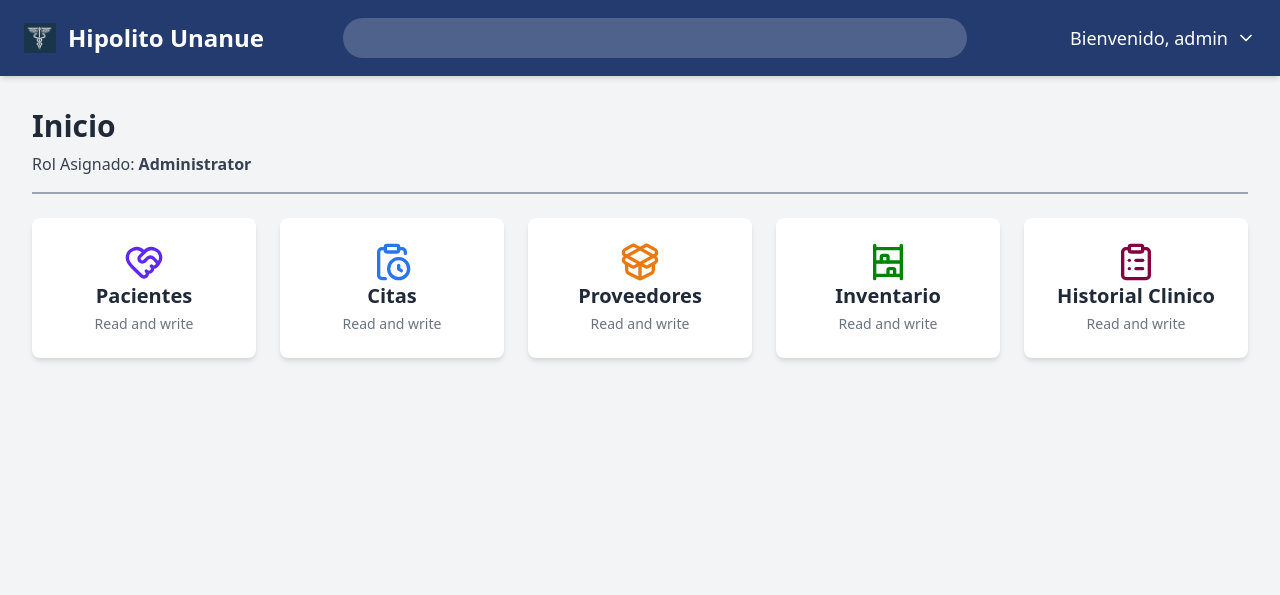
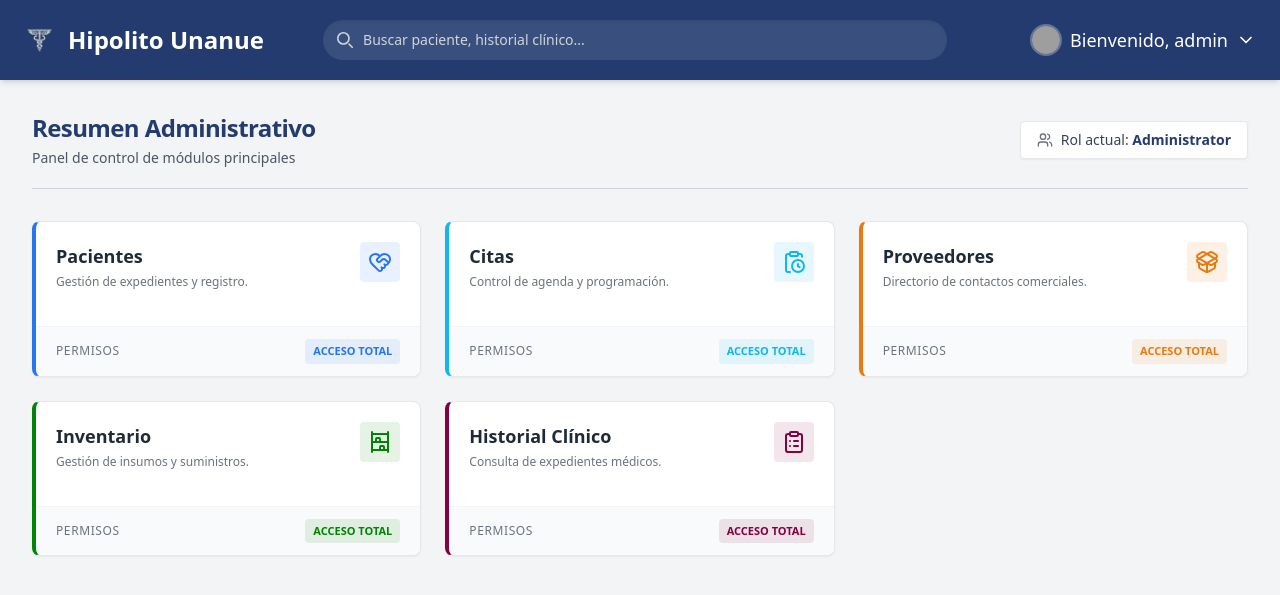
Before and after one commit to kerwinfidelqr-gif/clinica, a Django app: page /dashboard/ in a window 1280 px wide. Shown: the top 595 px of the page. Run offline with Django 5.2, Linux system fonts and the light colour scheme; a user stored in the database is signed in; data comes from the database, SQL or seed files in the repository; some libraries are stand-ins or nearby versions; grey boxes are pictures that could not be loaded.

Commit message:
Actualizacion del login y dashboard

```diff
--- a/core/templates/core/base.html
+++ b/core/templates/core/base.html
@@ -13,20 +13,30 @@
             class="container mx-auto px-4 py-4 flex flex-col md:flex-row justify-between items-center space-y-4 md:space-y-0">
             <a href="{% url 'dashboard' %}"
                 class="flex items-center space-x-3 text-2xl font-bold rounded-lg px-2 py-1 transition-all hover:bg-white/10">
-                <img src="{% static 'img/logoCli.png' %}" alt="HIPOLITO UNANUE" class="h-8 w-8 object-contain">
+                <img src="{% static 'img/LogoClinica.png' %}" alt="HIPOLITO UNANUE" class="h-8 w-8 object-contain">
                 <span>Hipolito Unanue</span>
             </a>
-            <div class="relative w-full md:w-1/2">
+            <div class="relative w-full md:w-1/2 group">
+                <div class="absolute inset-y-0 left-0 pl-3.5 flex items-center pointer-events-none">
+                    <svg class="w-4 h-4 text-gray-300 group-focus-within:text-white transition-colors duration-300"
+                        aria-hidden="true" xmlns="http://www.w3.org/2000/svg" fill="none" viewBox="0 0 20 20">
+                        <path stroke="currentColor" stroke-linecap="round" stroke-linejoin="round" stroke-width="2"
+                            d="m19 19-4-4m0-7A7 7 0 1 1 1 8a7 7 0 0 1 14 0Z" />
+                    </svg>
+                </div>
                 <input type="text" id="transaction-input"
-                    class="w-full bg-white/20 text-white rounded-full py-2 pl-10 pr-4 focus:outline-none focus:ring-2 focus:ring-white/50 placeholder-gray-300">
+                    class="w-full bg-white/10 hover:bg-white/20 text-white text-sm rounded-full py-2.5 pl-10 pr-4 transition-all duration-300 focus:outline-none focus:ring-2 focus:ring-white/50 focus:bg-white/20 placeholder-gray-300 shadow-inner"
+                    placeholder="Buscar paciente, historial clínico...">
             </div>
             <div class="flex items-center space-x-6">
                 <div id="nav-links-desktop" class="hidden md:flex space-x-6">
-
                 </div>
                 <div class="relative">
                     <button id="user-menu-button"
                         class="flex items-center space-x-2 text-lg font-medium transition-all hover:bg-white/10 p-2 rounded-lg">
+
+                        <img src="https://ui-avatars.com/api/?name={{ user.first_name|default:user.username }}&background=ffffff&color=233b6e"
+                            alt="Perfil" class="w-8 h-8 rounded-full object-cover border-2 border-white/30">
                         <span>Bienvenido, {{ user.first_name|default:user.username }}</span>
                         <svg xmlns="http://www.w3.org/2000/svg" width="20" height="20" viewBox="0 0 24 24" fill="none"
                             stroke="currentColor" stroke-width="2" stroke-linecap="round" stroke-linejoin="round"
@@ -47,7 +57,7 @@
                             </svg>
                             <span class="ml-2">Perfil</span>
                         </a>
-                        <a href="{% url 'logout' %}" class="flex items-center px-4 py-2 hover:bg-gray-200">
+                        <a href="{% url 'logout' %}" class="flex items-center px-4 py-2 hover:bg-gray-200 text-red-600">
                             <svg xmlns="http://www.w3.org/2000/svg" width="16" height="16" viewBox="0 0 24 24"
                                 fill="none" stroke="currentColor" stroke-width="2" stroke-linecap="round"
                                 stroke-linejoin="round" class="lucide lucide-log-out">
--- a/core/templates/core/dashboard.html
+++ b/core/templates/core/dashboard.html
@@ -2,60 +2,140 @@
 {% load static %}
 {% block title %}Dashboard{% endblock %}
 {% block content %}
-<h2 class="text-3xl font-bold text-gray-800 mb-2">Inicio</h2>
-<p class="mb-6 border-b-2 border-gray-400 pb-4 text-gray-700">
-    Rol Asignado: <strong>{{ roles|join:", " }}</strong>
-</p>
-<div class="grid grid-cols-2 md:grid-cols-3 lg:grid-cols-4 xl:grid-cols-5 gap-6">
+<div class="border-b border-gray-300 pb-5 mb-8 flex flex-col md:flex-row md:items-center justify-between bg-transparent">
+    <div>
+        <h2 class="text-2xl font-bold text-[#233b6e] tracking-tight">Resumen Administrativo</h2>
+        <p class="text-sm text-gray-600 mt-1">Panel de control de módulos principales</p>
+    </div>
+    <div class="mt-4 md:mt-0 flex items-center gap-2 text-sm text-gray-700 bg-white border border-gray-200 px-4 py-2 rounded shadow-sm">
+        <svg xmlns="http://www.w3.org/2000/svg" width="16" height="16" viewBox="0 0 24 24" fill="none" stroke="currentColor" stroke-width="2" stroke-linecap="round" stroke-linejoin="round" class="text-gray-500"><path d="M16 21v-2a4 4 0 0 0-4-4H6a4 4 0 0 0-4 4v2"/><circle cx="9" cy="7" r="4"/><path d="M22 21v-2a4 4 0 0 0-3-3.87"/><path d="M16 3.13a4 4 0 0 1 0 7.75"/></svg>
+        <span>Rol actual: <strong class="text-[#233b6e] font-bold">{{ roles|join:", " }}</strong></span>
+    </div>
+</div>
+<div class="grid grid-cols-1 md:grid-cols-2 xl:grid-cols-3 gap-6">
     {% if permissions.pacientes > 0 %}
-    <a href="#" class="bg-white p-6 rounded-lg shadow-md hover:shadow-lg transition-all duration-300 transform hover:-translate-y-1">
-        <div class="flex flex-col items-center text-center">
-            <svg xmlns="http://www.w3.org/2000/svg" width="40" height="40" viewBox="0 0 24 24" fill="none" stroke="#5e28f0" stroke-width="2" stroke-linecap="round" stroke-linejoin="round" class="lucide lucide-heart-handshake-icon lucide-heart-handshake"><path d="M19.414 14.414C21 12.828 22 11.5 22 9.5a5.5 5.5 0 0 0-9.591-3.676.6.6 0 0 1-.818.001A5.5 5.5 0 0 0 2 9.5c0 2.3 1.5 4 3 5.5l5.535 5.362a2 2 0 0 0 2.879.052 2.12 2.12 0 0 0-.004-3 2.124 2.124 0 1 0 3-3 2.124 2.124 0 0 0 3.004 0 2 2 0 0 0 0-2.828l-1.881-1.882a2.41 2.41 0 0 0-3.409 0l-1.71 1.71a2 2 0 0 1-2.828 0 2 2 0 0 1 0-2.828l2.823-2.762"/></svg>
-            <h3 class="text-xl font-semibold text-gray-800">Pacientes</h3>
-            <p class="text-gray-500 text-sm mt-1">{% if permissions.pacientes == 1 %}View only{% else %}Read and write{% endif %}</p>
+    <a href="#" class="group bg-white rounded-lg border border-gray-200 border-l-4 border-l-[#2875f0] shadow-sm hover:shadow-md transition-all duration-200 flex flex-col h-full">
+        <div class="p-5 flex-grow">
+            <div class="flex justify-between items-start mb-4">
+                <div>
+                    <h3 class="text-lg font-bold text-gray-800">Pacientes</h3>
+                    <p class="text-xs text-gray-500 mt-1">Gestión de expedientes y registro.</p>
+                </div>
+                <div class="p-2 bg-[#2875f0]/10 rounded text-[#2875f0]">
+                    <svg xmlns="http://www.w3.org/2000/svg" width="24" height="24" viewBox="0 0 24 24" fill="none" stroke="currentColor" stroke-width="2" stroke-linecap="round" stroke-linejoin="round"><path d="M19.414 14.414C21 12.828 22 11.5 22 9.5a5.5 5.5 0 0 0-9.591-3.676.6.6 0 0 1-.818.001A5.5 5.5 0 0 0 2 9.5c0 2.3 1.5 4 3 5.5l5.535 5.362a2 2 0 0 0 2.879.052 2.12 2.12 0 0 0-.004-3 2.124 2.124 0 1 0 3-3 2.124 2.124 0 0 0 3.004 0 2 2 0 0 0 0-2.828l-1.881-1.882a2.41 2.41 0 0 0-3.409 0l-1.71 1.71a2 2 0 0 1-2.828 0 2 2 0 0 1 0-2.828l2.823-2.762"/></svg>
+                </div>
+            </div>
+        </div>
+        <div class="bg-gray-50 px-5 py-3 border-t border-gray-100 flex items-center justify-between rounded-b-lg">
+            <span class="text-xs font-medium text-gray-500 uppercase tracking-wider">Permisos</span>
+            {% if permissions.pacientes == 1 %}
+                <span class="px-2 py-1 text-[11px] font-bold rounded bg-gray-200 text-gray-600">SOLO LECTURA</span>
+            {% else %}
+                <span class="px-2 py-1 text-[11px] font-bold rounded bg-[#2875f0]/10 text-[#2875f0]">ACCESO TOTAL</span>
+            {% endif %}
         </div>
     </a>
     {% endif %}
     {% if permissions.citas > 0 %}
-    <a href="#" class="bg-white p-6 rounded-lg shadow-md hover:shadow-lg transition-all duration-300 transform hover:-translate-y-1">
-        <div class="flex flex-col items-center text-center">
-            <svg xmlns="http://www.w3.org/2000/svg" width="40" height="40" viewBox="0 0 24 24" fill="none" stroke="#2875f0" stroke-width="2" stroke-linecap="round" stroke-linejoin="round" class="lucide lucide-clipboard-clock-icon lucide-clipboard-clock"><path d="M16 14v2.2l1.6 1"/><path d="M16 4h2a2 2 0 0 1 2 2v.832"/><path d="M8 4H6a2 2 0 0 0-2 2v14a2 2 0 0 0 2 2h2"/><circle cx="16" cy="16" r="6"/><rect x="8" y="2" width="8" height="4" rx="1"/></svg>
-            <h3 class="text-xl font-semibold text-gray-800">Citas</h3>
-            <p class="text-gray-500 text-sm mt-1">{% if permissions.citas == 1 %}View only{% else %}Read and write{% endif %}</p>
+    <a href="#" class="group bg-white rounded-lg border border-gray-200 border-l-4 border-l-[#0fb8eb] shadow-sm hover:shadow-md transition-all duration-200 flex flex-col h-full">
+        <div class="p-5 flex-grow">
+            <div class="flex justify-between items-start mb-4">
+                <div>
+                    <h3 class="text-lg font-bold text-gray-800">Citas</h3>
+                    <p class="text-xs text-gray-500 mt-1">Control de agenda y programación.</p>
+                </div>
+                <div class="p-2 bg-[#0fb8eb]/10 rounded text-[#0fb8eb]">
+                    <svg xmlns="http://www.w3.org/2000/svg" width="24" height="24" viewBox="0 0 24 24" fill="none" stroke="currentColor" stroke-width="2" stroke-linecap="round" stroke-linejoin="round"><path d="M16 14v2.2l1.6 1"/><path d="M16 4h2a2 2 0 0 1 2 2v.832"/><path d="M8 4H6a2 2 0 0 0-2 2v14a2 2 0 0 0 2 2h2"/><circle cx="16" cy="16" r="6"/><rect x="8" y="2" width="8" height="4" rx="1"/></svg>
+                </div>
+            </div>
+        </div>
+        <div class="bg-gray-50 px-5 py-3 border-t border-gray-100 flex items-center justify-between rounded-b-lg">
+            <span class="text-xs font-medium text-gray-500 uppercase tracking-wider">Permisos</span>
+            {% if permissions.citas == 1 %}
+                <span class="px-2 py-1 text-[11px] font-bold rounded bg-gray-200 text-gray-600">SOLO LECTURA</span>
+            {% else %}
+                <span class="px-2 py-1 text-[11px] font-bold rounded bg-[#0fb8eb]/10 text-[#0fb8eb]">ACCESO TOTAL</span>
+            {% endif %}
         </div>
     </a>
     {% endif %}
     {% if permissions.proveedores > 0 %}
-    <a href="#" class="bg-white p-6 rounded-lg shadow-md hover:shadow-lg transition-all duration-300 transform hover:-translate-y-1">
-        <div class="flex flex-col items-center text-center">
-            <svg xmlns="http://www.w3.org/2000/svg" width="40" height="40" viewBox="0 0 24 24" fill="none" stroke="#eb790f" stroke-width="2" stroke-linecap="round" stroke-linejoin="round" class="lucide lucide-package-open-icon lucide-package-open"><path d="M12 22v-9"/><path d="M15.17 2.21a1.67 1.67 0 0 1 1.63 0L21 4.57a1.93 1.93 0 0 1 0 3.36L8.82 14.79a1.655 1.655 0 0 1-1.64 0L3 12.43a1.93 1.93 0 0 1 0-3.36z"/><path d="M20 13v3.87a2.06 2.06 0 0 1-1.11 1.83l-6 3.08a1.93 1.93 0 0 1-1.78 0l-6-3.08A2.06 2.06 0 0 1 4 16.87V13"/><path d="M21 12.43a1.93 1.93 0 0 0 0-3.36L8.83 2.2a1.64 1.64 0 0 0-1.63 0L3 4.57a1.93 1.93 0 0 0 0 3.36l12.18 6.86a1.636 1.636 0 0 0 1.63 0z"/></svg>
-            <h3 class="text-xl font-semibold text-gray-800">Proveedores</h3>
-            <p class="text-gray-500 text-sm mt-1">{% if permissions.proveedores == 1 %}View only{% else %}Read and write{% endif %}</p>
+    <a href="#" class="group bg-white rounded-lg border border-gray-200 border-l-4 border-l-[#eb790f] shadow-sm hover:shadow-md transition-all duration-200 flex flex-col h-full">
+        <div class="p-5 flex-grow">
+            <div class="flex justify-between items-start mb-4">
+                <div>
+                    <h3 class="text-lg font-bold text-gray-800">Proveedores</h3>
+                    <p class="text-xs text-gray-500 mt-1">Directorio de contactos comerciales.</p>
+                </div>
+                <div class="p-2 bg-[#eb790f]/10 rounded text-[#eb790f]">
+                    <svg xmlns="http://www.w3.org/2000/svg" width="24" height="24" viewBox="0 0 24 24" fill="none" stroke="currentColor" stroke-width="2" stroke-linecap="round" stroke-linejoin="round"><path d="M12 22v-9"/><path d="M15.17 2.21a1.67 1.67 0 0 1 1.63 0L21 4.57a1.93 1.93 0 0 1 0 3.36L8.82 14.79a1.655 1.655 0 0 1-1.64 0L3 12.43a1.93 1.93 0 0 1 0-3.36z"/><path d="M20 13v3.87a2.06 2.06 0 0 1-1.11 1.83l-6 3.08a1.93 1.93 0 0 1-1.78 0l-6-3.08A2.06 2.06 0 0 1 4 16.87V13"/><path d="M21 12.43a1.93 1.93 0 0 0 0-3.36L8.83 2.2a1.64 1.64 0 0 0-1.63 0L3 4.57a1.93 1.93 0 0 0 0 3.36l12.18 6.86a1.636 1.636 0 0 0 1.63 0z"/></svg>
+                </div>
+            </div>
+        </div>
+        <div class="bg-gray-50 px-5 py-3 border-t border-gray-100 flex items-center justify-between rounded-b-lg">
+            <span class="text-xs font-medium text-gray-500 uppercase tracking-wider">Permisos</span>
+            {% if permissions.proveedores == 1 %}
+                <span class="px-2 py-1 text-[11px] font-bold rounded bg-gray-200 text-gray-600">SOLO LECTURA</span>
+            {% else %}
+                <span class="px-2 py-1 text-[11px] font-bold rounded bg-[#eb790f]/10 text-[#eb790f]">ACCESO TOTAL</span>
+            {% endif %}
         </div>
     </a>
     {% endif %}
     {% if permissions.inventario > 0 %}
-    <a href="#" class="bg-white p-6 rounded-lg shadow-md hover:shadow-lg transition-all duration-300 transform hover:-translate-y-1">
-        <div class="flex flex-col items-center text-center">
-            <svg xmlns="http://www.w3.org/2000/svg" width="40" height="40" viewBox="0 0 24 24" fill="none" stroke="#018303" stroke-width="2" stroke-linecap="round" stroke-linejoin="round" class="lucide lucide-shelving-unit-icon lucide-shelving-unit"><path d="M12 12V9a1 1 0 0 0-1-1H9a1 1 0 0 0-1 1v3"/><path d="M16 20v-3a1 1 0 0 0-1-1h-2a1 1 0 0 0-1 1v3"/><path d="M20 22V2"/><path d="M4 12h16"/><path d="M4 20h16"/><path d="M4 2v20"/><path d="M4 4h16"/></svg>
-            <h3 class="text-xl font-semibold text-gray-800">Inventario</h3>
-            <p class="text-gray-500 text-sm mt-1">{% if permissions.inventario == 1 %}View only{% else %}Read and write{% endif %}</p>
+    <a href="#" class="group bg-white rounded-lg border border-gray-200 border-l-4 border-l-[#018303] shadow-sm hover:shadow-md transition-all duration-200 flex flex-col h-full">
+        <div class="p-5 flex-grow">
+            <div class="flex justify-between items-start mb-4">
+                <div>
+                    <h3 class="text-lg font-bold text-gray-800">Inventario</h3>
+                    <p class="text-xs text-gray-500 mt-1">Gestión de insumos y suministros.</p>
+                </div>
+                <div class="p-2 bg-[#018303]/10 rounded text-[#018303]">
+                    <svg xmlns="http://www.w3.org/2000/svg" width="24" height="24" viewBox="0 0 24 24" fill="none" stroke="currentColor" stroke-width="2" stroke-linecap="round" stroke-linejoin="round"><path d="M12 12V9a1 1 0 0 0-1-1H9a1 1 0 0 0-1 1v3"/><path d="M16 20v-3a1 1 0 0 0-1-1h-2a1 1 0 0 0-1 1v3"/><path d="M20 22V2"/><path d="M4 12h16"/><path d="M4 20h16"/><path d="M4 2v20"/><path d="M4 4h16"/></svg>
+                </div>
+            </div>
+        </div>
+        <div class="bg-gray-50 px-5 py-3 border-t border-gray-100 flex items-center justify-between rounded-b-lg">
+            <span class="text-xs font-medium text-gray-500 uppercase tracking-wider">Permisos</span>
+            {% if permissions.inventario == 1 %}
+                <span class="px-2 py-1 text-[11px] font-bold rounded bg-gray-200 text-gray-600">SOLO LECTURA</span>
+            {% else %}
+                <span class="px-2 py-1 text-[11px] font-bold rounded bg-[#018303]/10 text-[#018303]">ACCESO TOTAL</span>
+            {% endif %}
         </div>
     </a>
     {% endif %}
     {% if permissions.h_clinico > 0 %}
-    <a href="#" class="bg-white p-6 rounded-lg shadow-md hover:shadow-lg transition-all duration-300 transform hover:-translate-y-1">
-        <div class="flex flex-col items-center text-center">
-            <svg xmlns="http://www.w3.org/2000/svg" width="40" height="40" viewBox="0 0 24 24" fill="none" stroke="#830140" stroke-width="2" stroke-linecap="round" stroke-linejoin="round" class="lucide lucide-clipboard-list-icon lucide-clipboard-list"><rect width="8" height="4" x="8" y="2" rx="1" ry="1"/><path d="M16 4h2a2 2 0 0 1 2 2v14a2 2 0 0 1-2 2H6a2 2 0 0 1-2-2V6a2 2 0 0 1 2-2h2"/><path d="M12 11h4"/><path d="M12 16h4"/><path d="M8 11h.01"/><path d="M8 16h.01"/></svg>
-            <h3 class="text-xl font-semibold text-gray-800">Historial Clinico</h3>
-            <p class="text-gray-500 text-sm mt-1">{% if permissions.h_clinico == 1 %}View only{% else %}Read and write{% endif %}</p>
+    <a href="#" class="group bg-white rounded-lg border border-gray-200 border-l-4 border-l-[#830140] shadow-sm hover:shadow-md transition-all duration-200 flex flex-col h-full">
+        <div class="p-5 flex-grow">
+            <div class="flex justify-between items-start mb-4">
+                <div>
+                    <h3 class="text-lg font-bold text-gray-800">Historial Clínico</h3>
+                    <p class="text-xs text-gray-500 mt-1">Consulta de expedientes médicos.</p>
+                </div>
+                <div class="p-2 bg-[#830140]/10 rounded text-[#830140]">
+                    <svg xmlns="http://www.w3.org/2000/svg" width="24" height="24" viewBox="0 0 24 24" fill="none" stroke="currentColor" stroke-width="2" stroke-linecap="round" stroke-linejoin="round"><rect width="8" height="4" x="8" y="2" rx="1" ry="1"/><path d="M16 4h2a2 2 0 0 1 2 2v14a2 2 0 0 1-2 2H6a2 2 0 0 1-2-2V6a2 2 0 0 1 2-2h2"/><path d="M12 11h4"/><path d="M12 16h4"/><path d="M8 11h.01"/><path d="M8 16h.01"/></svg>
+                </div>
+            </div>
+        </div>
+        <div class="bg-gray-50 px-5 py-3 border-t border-gray-100 flex items-center justify-between rounded-b-lg">
+            <span class="text-xs font-medium text-gray-500 uppercase tracking-wider">Permisos</span>
+            {% if permissions.h_clinico == 1 %}
+                <span class="px-2 py-1 text-[11px] font-bold rounded bg-gray-200 text-gray-600">SOLO LECTURA</span>
+            {% else %}
+                <span class="px-2 py-1 text-[11px] font-bold rounded bg-[#830140]/10 text-[#830140]">ACCESO TOTAL</span>
+            {% endif %}
         </div>
     </a>
     {% endif %}
-    {% if permissions.citas == 0 and permissions.pacientes == 0 and permissions.proveedores == 0 and permissions.inventario == 0 and permissions.h_clinico == 0   %}
-    <div class="bg-red-100 border border-red-400 text-red-700 px-4 py-3 rounded-md mt-8">
-        <h4 class="font-bold">No cuentas con los permisos para acceder al módulo del sistema.</h4>
+</div>
+{% if permissions.citas == 0 and permissions.pacientes == 0 and permissions.proveedores == 0 and permissions.inventario == 0 and permissions.h_clinico == 0 %}
+<div class="mt-8 bg-white border border-red-200 border-l-4 border-l-red-500 p-5 rounded shadow-sm flex items-center">
+    <svg xmlns="http://www.w3.org/2000/svg" width="20" height="20" viewBox="0 0 24 24" fill="none" stroke="currentColor" stroke-width="2" stroke-linecap="round" stroke-linejoin="round" class="text-red-500 mr-3"><path d="m21.73 18-8-14a2 2 0 0 0-3.48 0l-8 14A2 2 0 0 0 4 21h16a2 2 0 0 0 1.73-3Z"/><line x1="12" x2="12" y1="9" y2="13"/><line x1="12" x2="12.01" y1="17" y2="17"/></svg>
+    <div>
+        <h4 class="text-red-800 font-bold text-sm">Sin acceso a módulos</h4>
+        <p class="text-red-600 text-xs mt-1">Su usuario no cuenta con los permisos requeridos para operar el sistema.</p>
     </div>
-    {% endif %}
 </div>
+{% endif %}
 {% endblock %}
```
Also changed, not shown: usuarios/templates/usuario/login.html (+26 -30 lines), core/static/img/LogoClinica.png (added), core/static/img/logoCli.png (deleted).
